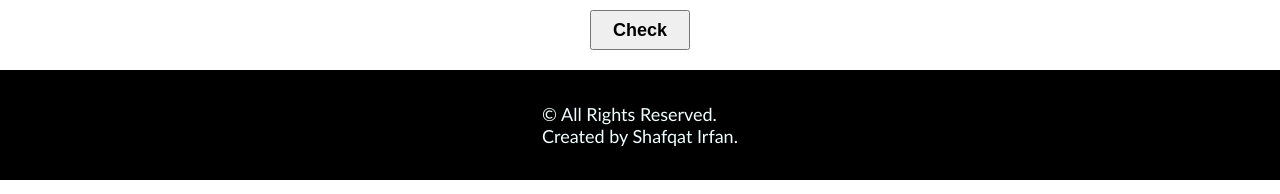
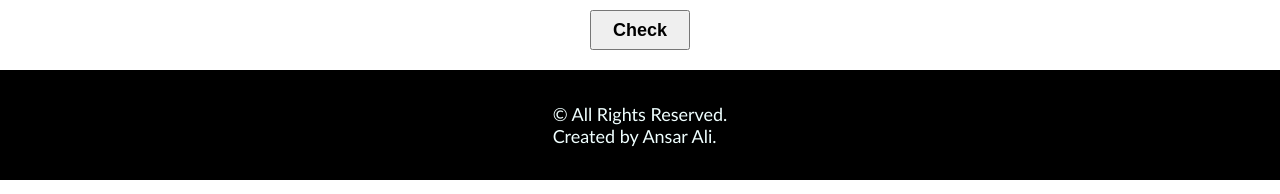
Before and after one commit to eransarali33/Report-Checker, a plain HTML site: page index.html in a window 1280 px wide. Shown: the part 603-797 px from the top of the page. Drawn offline with Linux system fonts and the light colour scheme.

Commit message:
Modified Footer

```diff
--- a/index.html
+++ b/index.html
@@ -84,7 +84,7 @@
     </div>
     <footer class="footer">
       &copy; All Rights Reserved. <br />
-      Created by Shafqat Irfan.
+      Created by Ansar Ali.
     </footer>
   </body>
   <script src="script.js"></script>
```
